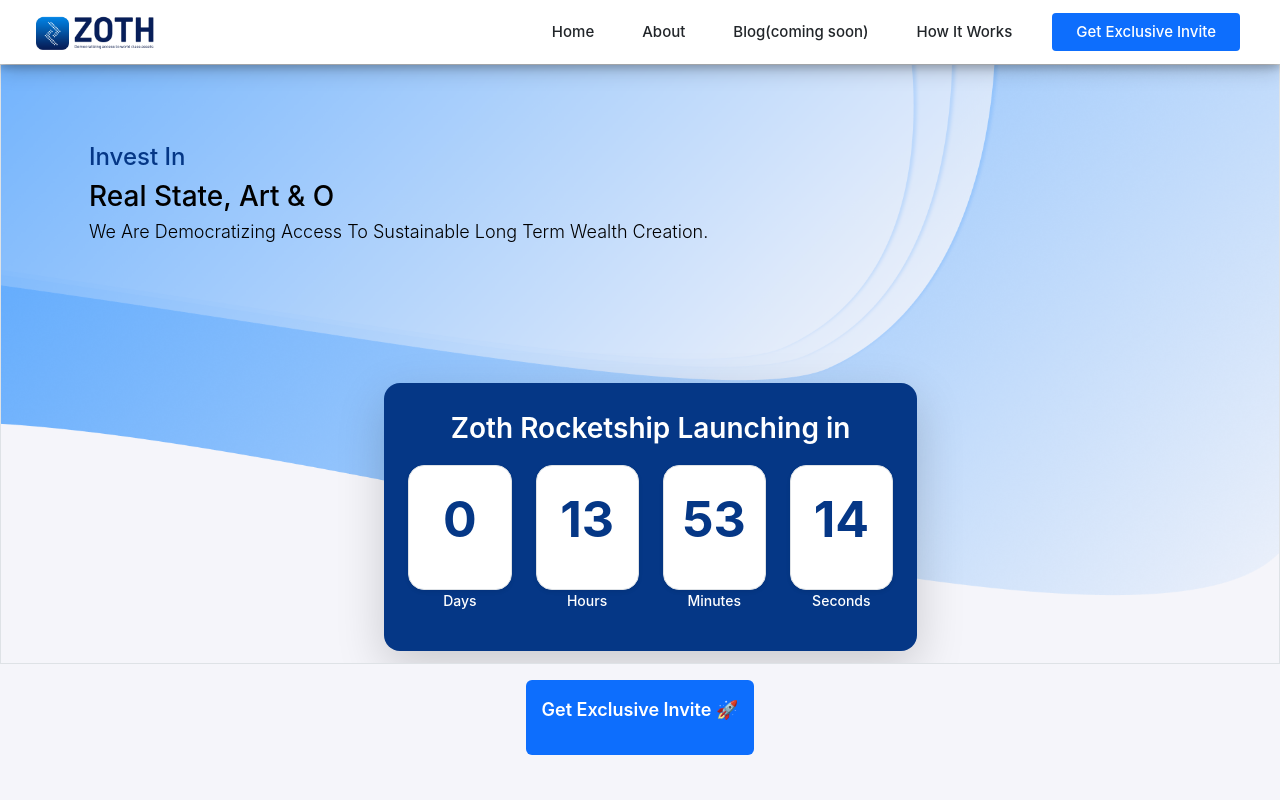
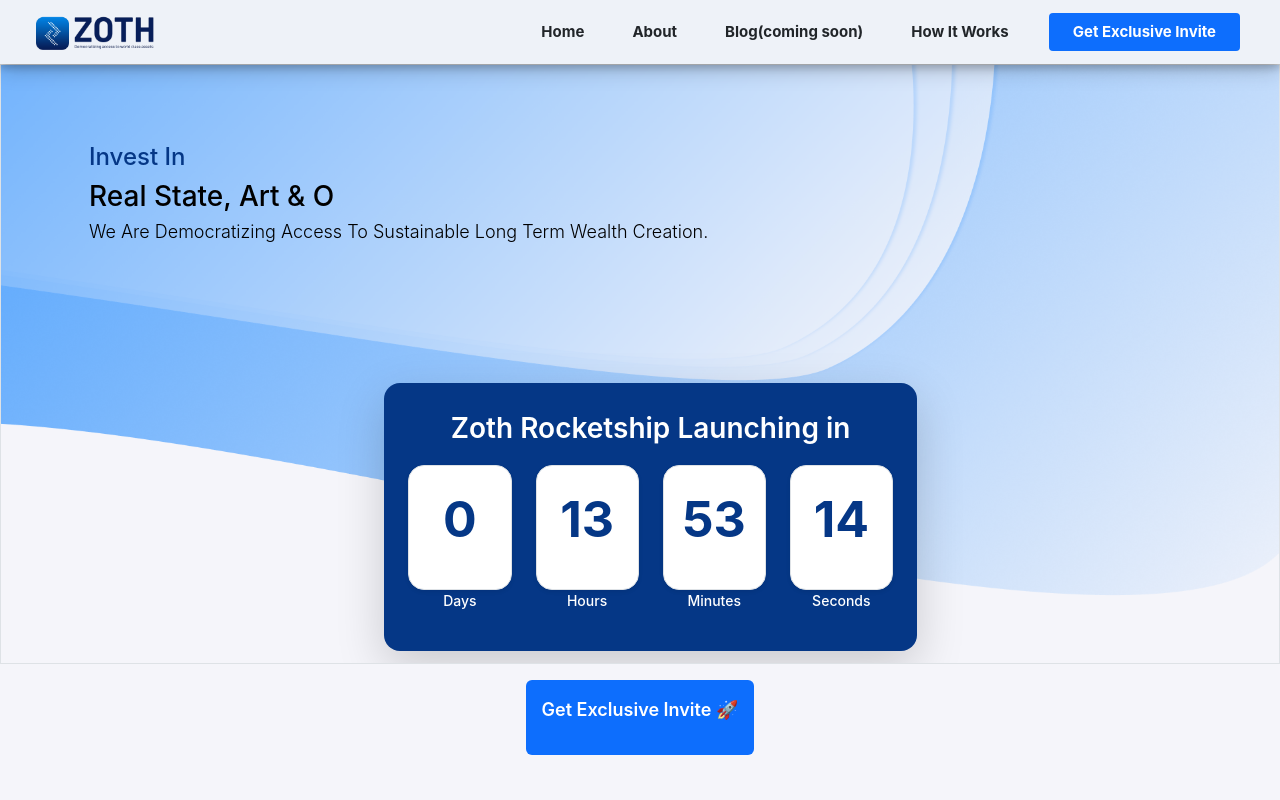
Before and after one commit to 0xZothio/website, a React (Create React App) app: page / in a window 1280 px wide. Shown: the top 800 px of the page. Built offline with nearby package versions, Linux system fonts and the light colour scheme.

Commit message:
Update index.css

```diff
--- a/src/index.css
+++ b/src/index.css
@@ -161,19 +161,19 @@
   top: 0%;
   position: sticky !important;
   z-index: 99 !important;
-  background: #ffffff !important;
+  background: #eef2f8 !important;
   height: 4rem !important;
   box-shadow: 0 4px 8px 0 rgba(0, 0, 0, 0.2), 0 6px 20px 0 rgba(0, 0, 0, 0.19);
   /* box-shadow: rgba(red, green, blue, alpha); */
 }
 .nav-link {
   font-style: normal;
-  font-weight: 500 !important;
+  font-weight: 700 !important;
   font-size: 15px !important;
 }
 
 .nav-link:hover {
-  color: #023047 !important;
+  color: #053786 !important;
   transform: translateY(-4px) !important;
   transition: transform 0.2s ease-in-out;
 }
@@ -183,6 +183,7 @@
   background: #007aff;
   border-radius: 10px;
   width: 90px !important;
+  font-weight: 900;
 }
 
 .footer-heading,
```
